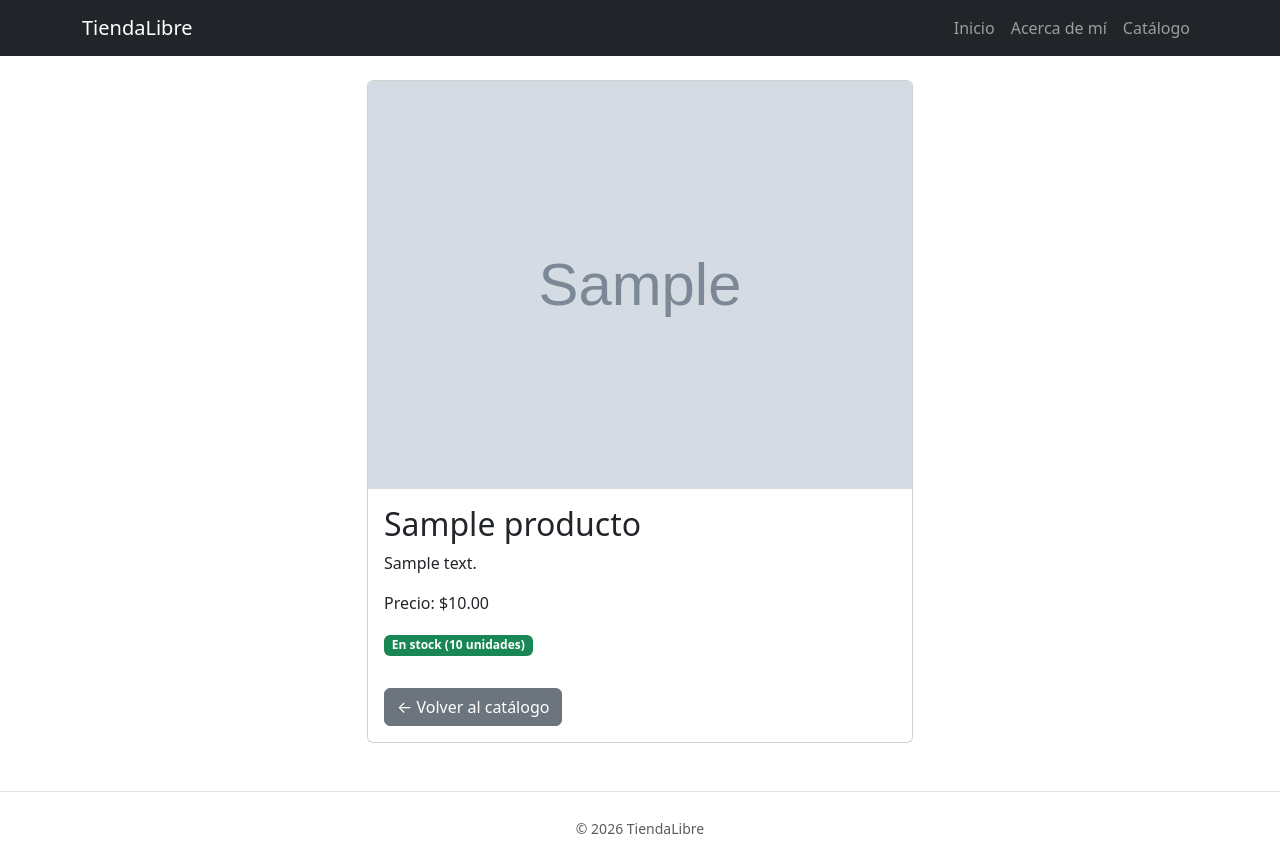
After one commit to Villada-PG3/trabajo-practico-tienda-libre-Hex4gono, a Django app: page /producto/1/ in a window 1280 px wide. The commit adds this page. Run offline with Django 5.2, Linux system fonts and the light colour scheme; tables that the repository leaves empty hold one stand-in row (values such as "Sample post"); grey boxes marked "Sample" are stand-in pictures.

Commit message:
página de detalle de producto con URL dinámica.

```diff
--- a/app1/templates/app1/catalogo.html
+++ b/app1/templates/app1/catalogo.html
@@ -16,7 +16,11 @@
                 <div class="card h-100">
                     <img src="{{ producto.imagen.url }}" class="card-img-top" alt="{{ producto.nombre }}">
                     <div class="card-body">
-                        <h5 class="card-title">{{ producto.nombre }}</h5>
+                        <h5 class="card-title">
+                        <a href="{% url 'detalle_producto' producto.pk %}" class="text-decoration-none">
+                        {{ producto.nombre }}
+                        </a>
+                        </h5>
                         <p class="card-text">{{ producto.descripcion }}</p>
                         <p class="card-text"><strong>Precio:</strong> ${{ producto.precio }}</p>
                         <p class="card-text"><strong>Stock:</strong> {{ producto.stock }}</p>
--- /dev/null
+++ b/app1/templates/app1/detalle.html
@@ -0,0 +1,41 @@
+{% extends "app1/base.html" %}
+
+{% block title %}
+{{ producto.nombre }} - TiendaLibre
+{% endblock %}
+
+{% block content %}
+
+<div class="row justify-content-center mt-4">
+    <div class="col-md-6">
+        <div class="card">
+            {% if producto.imagen %}
+                <img src="{{ producto.imagen.url }}" class="card-img-top" alt="{{ producto.nombre }}">
+            {% endif %}
+            <div class="card-body">
+                <h2 class="card-title">{{ producto.nombre }}</h2>
+                <p class="card-text">{{ producto.descripcion }}</p>
+                <p class="card-text">
+                    {% if producto.precio %}
+                        Precio: ${{ producto.precio|floatformat:2 }}
+                    {% else %}
+                        Precio no disponible
+                    {% endif %}
+                </p>
+                <p class="card-text">
+                    {% if producto.stock > 0 %}
+                        <span class="badge bg-success">En stock ({{ producto.stock }} unidades)</span>
+                    {% else %}
+                        <span class="badge bg-danger">Sin stock</span>
+                    {% endif %}
+                </p>
+
+                <a href="{% url 'home' %}" class="btn btn-secondary mt-3">
+                    ← Volver al catálogo
+                </a>
+            </div>
+        </div>
+    </div>
+</div>
+
+{% endblock %}
--- a/app1/urls.py
+++ b/app1/urls.py
@@ -6,6 +6,7 @@ urlpatterns = [
     path("productos/", views.productos, name="productos"),
     path("acerca_de_mi/", views.acerca_de_mi, name="acerca_de_mi"),
     path("catalogo/", views.catalogo, name="catalogo"),
+    path('producto/<int:pk>/', views.detalle_producto, name='detalle_producto'),
 ]
 def include_app1_urls():
     return include((urlpatterns, 'app1'), namespace='app1')
--- a/app1/views.py
+++ b/app1/views.py
@@ -1,4 +1,4 @@
-from django.shortcuts import render
+from django.shortcuts import render, get_object_or_404
 from django.http import HttpResponse
 from .models import Producto
 # Create your views here.
@@ -34,3 +34,7 @@ def acerca_de_mi(request):
 
 def catalogo(request):
     return render(request, "app1/catalogo.html", {"productos": Producto.objects.order_by('-fecha_creacion')})
+
+def detalle_producto(request, pk):
+    producto = get_object_or_404(Producto, pk=pk)
+    return render(request, 'app1/detalle.html', {'producto': producto})
```
